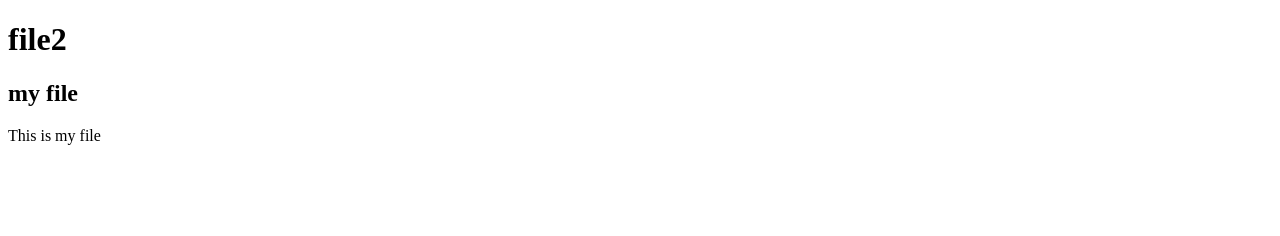
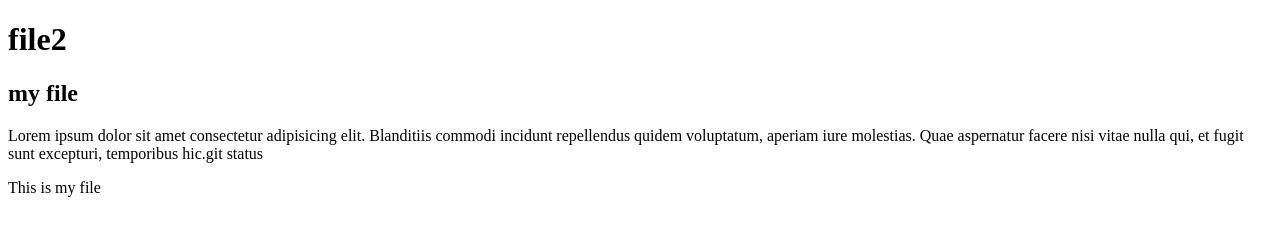
Before and after one commit to msmohaseena/assignment1, a plain HTML site: page file2.html in a window 1280 px wide. Drawn offline with Linux system fonts and the light colour scheme.

Commit message:
added assignment2

```diff
--- a/file2.html
+++ b/file2.html
@@ -11,6 +11,9 @@
     <h1>file2</h1>
 
     <h2>my file</h2>
+    <p>Lorem ipsum dolor sit amet consectetur adipisicing elit. Blanditiis commodi incidunt repellendus quidem voluptatum, aperiam iure molestias. Quae aspernatur facere nisi vitae nulla qui, et fugit sunt excepturi, temporibus hic.git status
+
+    </p>
 
     <p>This is my file</p>
 </body>
```
